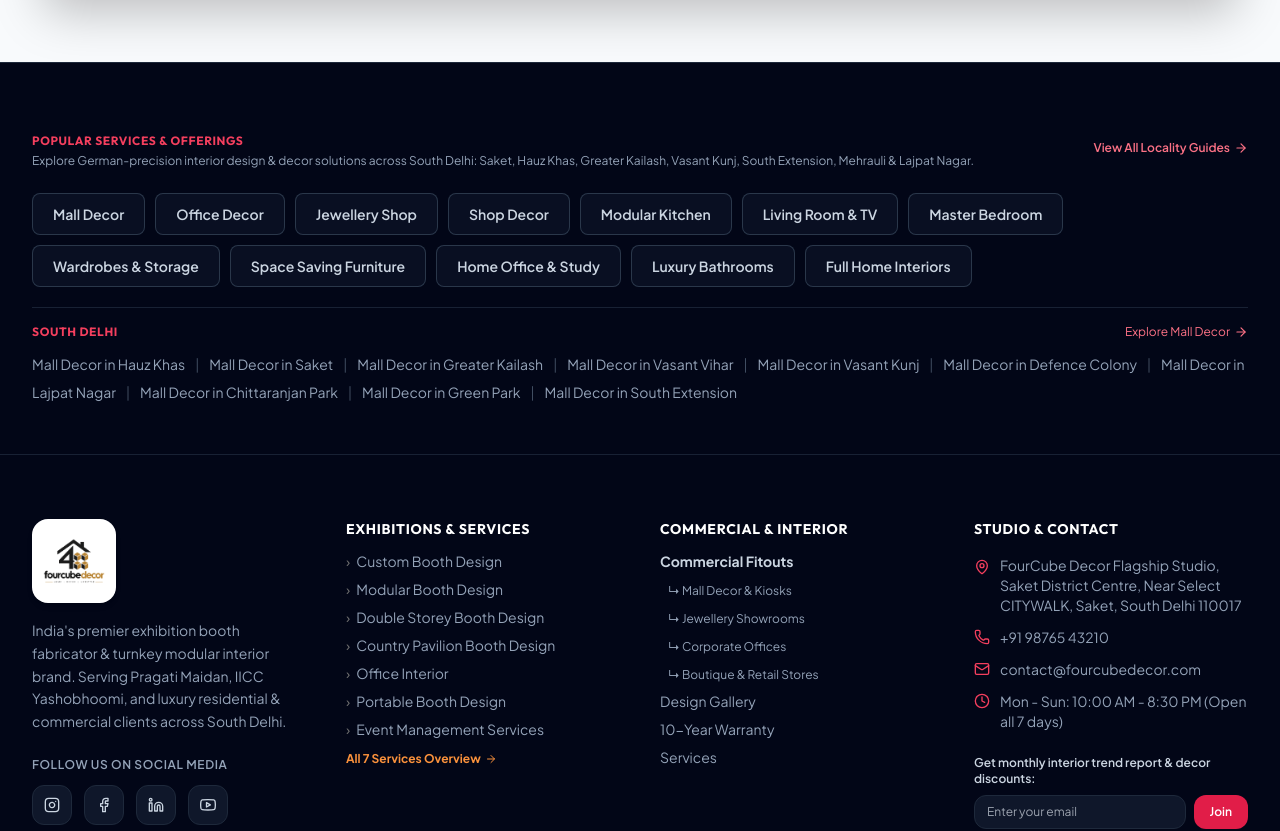
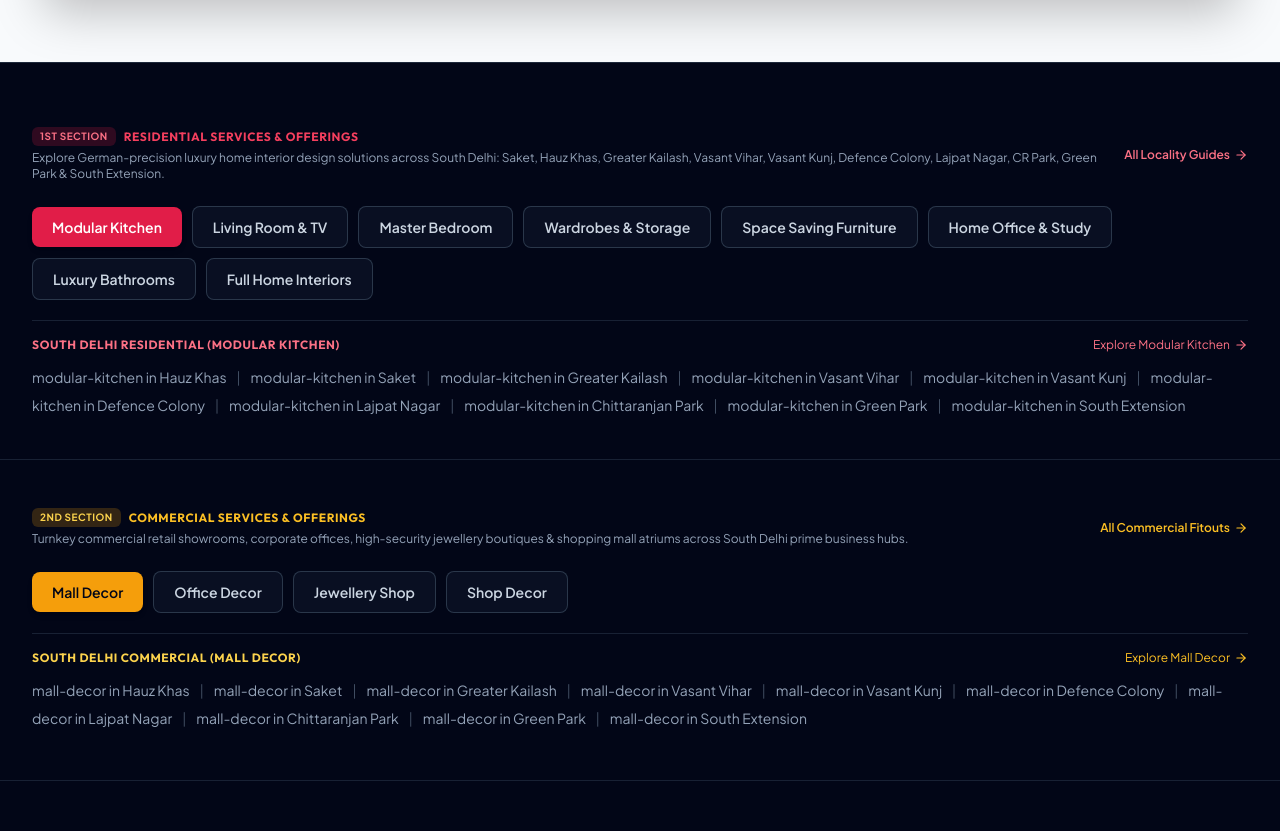
Before and after one commit to d2websolution1/fourcubedecor, a React (Vite) app in the folder frontend/: page / in a window 1280 px wide. Shown: the part 8702-9533 px from the top of the page. Built offline with nearby package versions, Linux system fonts and the light colour scheme.

Commit message:
fix: remove sticky behavior from location switcher on scroll and split footer into 2 sections (1st Residential, 2nd Commercial)

```diff
--- a/frontend/src/components/Footer.jsx
+++ b/frontend/src/components/Footer.jsx
@@ -11,7 +11,7 @@
 } from 'lucide-react';
 import { navigationOfferings, companyContact } from '../data/interiorData';
 import { southDelhiLocations } from '../data/locationsData';
-import { footerServiceLinks } from '../data/seoFooterData';
+import { residentialFooterLinks, commercialFooterLinks } from '../data/seoFooterData';
 import { locationsList } from '../data/pages120Data';
 import { exhibitionServicesData } from '../data/servicesData';
 import { InstagramIcon, FacebookIcon, LinkedinIcon, YoutubeIcon } from './SocialIcons';
@@ -22,19 +22,29 @@
   const [subscribed, setSubscribed] = useState(false);
   const location = useLocation();
 
-  // Find category matching current URL if any, otherwise default to 'interior-design'
-  const matchedService = footerServiceLinks.find((item) => item.path === location.pathname);
-  const [activeCategoryId, setActiveCategoryId] = useState(matchedService ? matchedService.id : 'interior-design');
+  // Find active matches for Residential (Section 1) and Commercial (Section 2)
+  const matchedResidential = residentialFooterLinks.find((item) => item.path === location.pathname);
+  const matchedCommercial = commercialFooterLinks.find((item) => item.path === location.pathname);
 
-  // Keep synced if user navigates between pages
+  const [activeResidentialId, setActiveResidentialId] = useState(
+    matchedResidential ? matchedResidential.id : 'modular-kitchen'
+  );
+  const [activeCommercialId, setActiveCommercialId] = useState(
+    matchedCommercial ? matchedCommercial.id : 'mall-decor'
+  );
+
   React.useEffect(() => {
-    const match = footerServiceLinks.find((item) => item.path === location.pathname);
-    if (match) {
-      setActiveCategoryId(match.id);
-    }
+    const matchRes = residentialFooterLinks.find((item) => item.path === location.pathname);
+    if (matchRes) setActiveResidentialId(matchRes.id);
+
+    const matchComm = commercialFooterLinks.find((item) => item.path === location.pathname);
+    if (matchComm) setActiveCommercialId(matchComm.id);
   }, [location.pathname]);
 
-  const currentCategory = footerServiceLinks.find((item) => item.id === activeCategoryId) || footerServiceLinks[0];
+  const currentResidential =
+    residentialFooterLinks.find((item) => item.id === activeResidentialId) || residentialFooterLinks[0];
+  const currentCommercial =
+    commercialFooterLinks.find((item) => item.id === activeCommercialId) || commercialFooterLinks[0];
 
   const handleSubscribe = (e) => {
     e.preventDefault();
@@ -46,41 +56,46 @@
 
   return (
     <footer className="bg-slate-950 text-slate-300 pt-16 pb-24 md:pb-12 border-t border-slate-800">
-      {/* 1. Popular Services & Category Direct Links (Matching User's Second Image) */}
-      <div className="max-w-7xl mx-auto px-4 sm:px-6 lg:px-8 mb-16 pb-12 border-b border-slate-800/80 space-y-5">
+      {/* 1. SECTION 1: RESIDENTIAL SERVICES & OFFERINGS */}
+      <div className="max-w-7xl mx-auto px-4 sm:px-6 lg:px-8 mb-12 pb-10 border-b border-slate-800/80 space-y-5">
         <div className="flex flex-col sm:flex-row sm:items-center justify-between gap-2">
           <div>
-            <span className="text-xs font-bold uppercase tracking-wider text-rose-500 font-heading">
-              Popular Services & Offerings
-            </span>
-            <p className="text-xs text-slate-400 mt-0.5">
-              Explore German-precision interior design & decor solutions across South Delhi: Saket, Hauz Khas, Greater Kailash, Vasant Kunj, South Extension, Mehrauli & Lajpat Nagar.
+            <div className="flex items-center gap-2">
+              <span className="px-2 py-0.5 rounded-md bg-rose-600/20 text-rose-400 text-[10px] font-bold uppercase tracking-wider">
+                1st Section
+              </span>
+              <span className="text-xs font-bold uppercase tracking-wider text-rose-500 font-heading">
+                Residential Services & Offerings
+              </span>
+            </div>
+            <p className="text-xs text-slate-400 mt-1">
+              Explore German-precision luxury home interior design solutions across South Delhi: Saket, Hauz Khas, Greater Kailash, Vasant Vihar, Vasant Kunj, Defence Colony, Lajpat Nagar, CR Park, Green Park & South Extension.
             </p>
           </div>
           <Link
             to="/cities"
             className="text-xs font-semibold text-rose-400 hover:text-white transition flex items-center gap-1 shrink-0 self-start sm:self-auto"
           >
-            <span>View All Locality Guides</span>
+            <span>All Locality Guides</span>
             <ArrowRight className="w-3.5 h-3.5" />
           </Link>
         </div>
 
-        {/* Category Buttons directly linked to Navbar pages with auto redirect */}
+        {/* Residential Service Buttons (8 Buttons) */}
         <div className="flex flex-wrap gap-2 sm:gap-2.5 items-center pt-1">
-          {footerServiceLinks.map((item) => {
-            const isActive = activeCategoryId === item.id;
+          {residentialFooterLinks.map((item) => {
+            const isActive = activeResidentialId === item.id;
             return (
               <Link
                 key={item.id}
                 to={item.path}
                 onClick={() => {
-                  setActiveCategoryId(item.id);
+                  setActiveResidentialId(item.id);
                   window.scrollTo({ top: 0, behavior: 'smooth' });
                 }}
                 className={`px-4 sm:px-5 py-2 sm:py-2.5 rounded-lg text-xs sm:text-sm font-semibold transition-all duration-150 cursor-pointer ${
                   isActive
-                    ? 'bg-white text-slate-900 shadow-md font-bold'
+                    ? 'bg-rose-600 text-white shadow-md font-bold'
                     : 'bg-slate-900/60 hover:bg-white hover:text-slate-900 text-slate-300 border border-slate-700/80 hover:border-white'
                 }`}
               >
@@ -90,24 +105,24 @@
           })}
         </div>
 
-        {/* South Delhi Locality Text Links (Dynamic based on selected category) */}
+        {/* South Delhi Locality Links for Active Residential Service */}
         <div className="pt-4 border-t border-slate-800/80 space-y-2.5">
           <div className="flex items-center justify-between gap-2">
-            <span className="text-xs font-bold uppercase tracking-wider text-rose-500 font-heading">
-              South Delhi
+            <span className="text-xs font-bold uppercase tracking-wider text-rose-400 font-heading">
+              South Delhi Residential ({currentResidential.title})
             </span>
             <Link
-              to={currentCategory.path}
+              to={currentResidential.path}
               className="text-xs text-rose-400 hover:text-white transition flex items-center gap-1"
             >
-              <span>Explore {currentCategory.title}</span>
+              <span>Explore {currentResidential.title}</span>
               <ArrowRight className="w-3.5 h-3.5" />
             </Link>
           </div>
 
           <div className="text-xs sm:text-sm text-slate-400 leading-relaxed sm:leading-loose">
             {locationsList.map((loc, idx) => {
-              const locationPageUrl = `/${currentCategory.prefix}-in-${loc.slug}`;
+              const locationPageUrl = `/${currentResidential.prefix}-in-${loc.slug}`;
               return (
                 <React.Fragment key={loc.slug}>
                   <Link
@@ -117,7 +132,95 @@
                     }}
                     className="hover:text-rose-400 hover:underline transition-colors"
                   >
-                    {currentCategory.title} in {loc.name}
+                    {currentResidential.prefix} in {loc.name}
+                  </Link>
+                  {idx < locationsList.length - 1 && (
+                    <span className="text-slate-600 select-none mx-2 sm:mx-2.5 font-light">|</span>
+                  )}
+                </React.Fragment>
+              );
+            })}
+          </div>
+        </div>
+      </div>
+
+      {/* 2. SECTION 2: COMMERCIAL SERVICES & OFFERINGS */}
+      <div className="max-w-7xl mx-auto px-4 sm:px-6 lg:px-8 mb-16 pb-12 border-b border-slate-800/80 space-y-5">
+        <div className="flex flex-col sm:flex-row sm:items-center justify-between gap-2">
+          <div>
+            <div className="flex items-center gap-2">
+              <span className="px-2 py-0.5 rounded-md bg-amber-500/20 text-amber-300 text-[10px] font-bold uppercase tracking-wider">
+                2nd Section
+              </span>
+              <span className="text-xs font-bold uppercase tracking-wider text-amber-400 font-heading">
+                Commercial Services & Offerings
+              </span>
+            </div>
+            <p className="text-xs text-slate-400 mt-1">
+              Turnkey commercial retail showrooms, corporate offices, high-security jewellery boutiques & shopping mall atriums across South Delhi prime business hubs.
+            </p>
+          </div>
+          <Link
+            to="/commercial"
+            className="text-xs font-semibold text-amber-400 hover:text-white transition flex items-center gap-1 shrink-0 self-start sm:self-auto"
+          >
+            <span>All Commercial Fitouts</span>
+            <ArrowRight className="w-3.5 h-3.5" />
+          </Link>
+        </div>
+
+        {/* Commercial Service Buttons (4 Buttons) */}
+        <div className="flex flex-wrap gap-2 sm:gap-2.5 items-center pt-1">
+          {commercialFooterLinks.map((item) => {
+            const isActive = activeCommercialId === item.id;
+            return (
+              <Link
+                key={item.id}
+                to={item.path}
+                onClick={() => {
+                  setActiveCommercialId(item.id);
+                  window.scrollTo({ top: 0, behavior: 'smooth' });
+                }}
+                className={`px-4 sm:px-5 py-2 sm:py-2.5 rounded-lg text-xs sm:text-sm font-semibold transition-all duration-150 cursor-pointer ${
+                  isActive
+                    ? 'bg-amber-500 text-slate-950 shadow-md font-bold'
+                    : 'bg-slate-900/60 hover:bg-white hover:text-slate-900 text-slate-300 border border-slate-700/80 hover:border-white'
+                }`}
+              >
+                {item.title}
+              </Link>
+            );
+          })}
+        </div>
+
+        {/* South Delhi Locality Links for Active Commercial Service */}
+        <div className="pt-4 border-t border-slate-800/80 space-y-2.5">
+          <div className="flex items-center justify-between gap-2">
+            <span className="text-xs font-bold uppercase tracking-wider text-amber-300 font-heading">
+              South Delhi Commercial ({currentCommercial.title})
+            </span>
+            <Link
+              to={currentCommercial.path}
+              className="text-xs text-amber-400 hover:text-white transition flex items-center gap-1"
+            >
+              <span>Explore {currentCommercial.title}</span>
+              <ArrowRight className="w-3.5 h-3.5" />
+            </Link>
+          </div>
+
+          <div className="text-xs sm:text-sm text-slate-400 leading-relaxed sm:leading-loose">
+            {locationsList.map((loc, idx) => {
+              const locationPageUrl = `/${currentCommercial.prefix}-in-${loc.slug}`;
+              return (
+                <React.Fragment key={loc.slug}>
+                  <Link
+                    to={locationPageUrl}
+                    onClick={() => {
+                      window.scrollTo({ top: 0, behavior: 'smooth' });
+                    }}
+                    className="hover:text-amber-300 hover:underline transition-colors"
+                  >
+                    {currentCommercial.prefix} in {loc.name}
                   </Link>
                   {idx < locationsList.length - 1 && (
                     <span className="text-slate-600 select-none mx-2 sm:mx-2.5 font-light">|</span>
--- a/frontend/src/data/seoFooterData.js
+++ b/frontend/src/data/seoFooterData.js
@@ -1,38 +1,8 @@
-// Service & Category Navigation Links for Footer
-// 12 Core Services: 4 Commercial + 8 Residential
+// Service & Category Navigation Links for Footer (Residential & Commercial 2-Section Split)
+// 12 Core Services: 8 Residential (1st Section) + 4 Commercial (2nd Section)
 
-export const footerServiceLinks = [
-  // Commercial (4)
-  {
-    id: 'mall-decor',
-    title: 'Mall Decor',
-    path: '/commercial/mall-decor',
-    prefix: 'mall-decor',
-    description: 'Shopping mall atriums, brand kiosks & showroom fitouts'
-  },
-  {
-    id: 'office-decor',
-    title: 'Office Decor',
-    path: '/commercial/office-decor',
-    prefix: 'office-decor',
-    description: 'Turnkey corporate offices, MD cabins & conference rooms'
-  },
-  {
-    id: 'jewellery-decor',
-    title: 'Jewellery Shop',
-    path: '/commercial/jewellery-shop-decor',
-    prefix: 'jewellery-decor',
-    description: 'High-security display counters & luxury retail boutiques'
-  },
-  {
-    id: 'shop-decor',
-    title: 'Shop Decor',
-    path: '/commercial/shop-decor',
-    prefix: 'shop-decor',
-    description: 'Boutique eyewear, sanitaryware & branded retail store fitouts'
-  },
-
-  // Residential (8)
+// 1st Section: Residential Services
+export const residentialFooterLinks = [
   {
     id: 'modular-kitchen',
     title: 'Modular Kitchen',
@@ -90,3 +60,38 @@
     description: 'Turnkey 2BHK, 3BHK & 4BHK luxury home interior design solutions'
   }
 ];
+
+// 2nd Section: Commercial Services
+export const commercialFooterLinks = [
+  {
+    id: 'mall-decor',
+    title: 'Mall Decor',
+    path: '/commercial/mall-decor',
+    prefix: 'mall-decor',
+    description: 'Shopping mall atriums, brand kiosks & showroom fitouts'
+  },
+  {
+    id: 'office-decor',
+    title: 'Office Decor',
+    path: '/commercial/office-decor',
+    prefix: 'office-decor',
+    description: 'Turnkey corporate offices, MD cabins & conference rooms'
+  },
+  {
+    id: 'jewellery-decor',
+    title: 'Jewellery Shop',
+    path: '/commercial/jewellery-shop-decor',
+    prefix: 'jewellery-decor',
+    description: 'High-security display counters & luxury retail boutiques'
+  },
+  {
+    id: 'shop-decor',
+    title: 'Shop Decor',
+    path: '/commercial/shop-decor',
+    prefix: 'shop-decor',
+    description: 'Boutique eyewear, sanitaryware & branded retail store fitouts'
+  }
+];
+
+// Combined for backwards compatibility
+export const footerServiceLinks = [...residentialFooterLinks, ...commercialFooterLinks];
--- a/frontend/src/pages/LocationInteriorPage.jsx
+++ b/frontend/src/pages/LocationInteriorPage.jsx
@@ -179,8 +179,8 @@
         </div>
       </div>
 
-      {/* 2. Locality Quick Switcher Bar (HomeLane Style City Selector) */}
-      <div className="bg-white border-b border-slate-200 sticky top-20 z-30 shadow-sm">
+      {/* 2. Locality Quick Switcher Bar (Static Top Bar - No Scrolling Overlay) */}
+      <div className="bg-white border-b border-slate-200 shadow-sm relative">
         <div className="max-w-7xl mx-auto px-4 sm:px-6 lg:px-8 py-3">
           <div className="flex items-center gap-2 sm:gap-3 overflow-x-auto scrollbar-none pb-1 sm:pb-0">
             <span className="text-xs font-bold uppercase tracking-wider text-slate-400 shrink-0 flex items-center gap-1">
```
